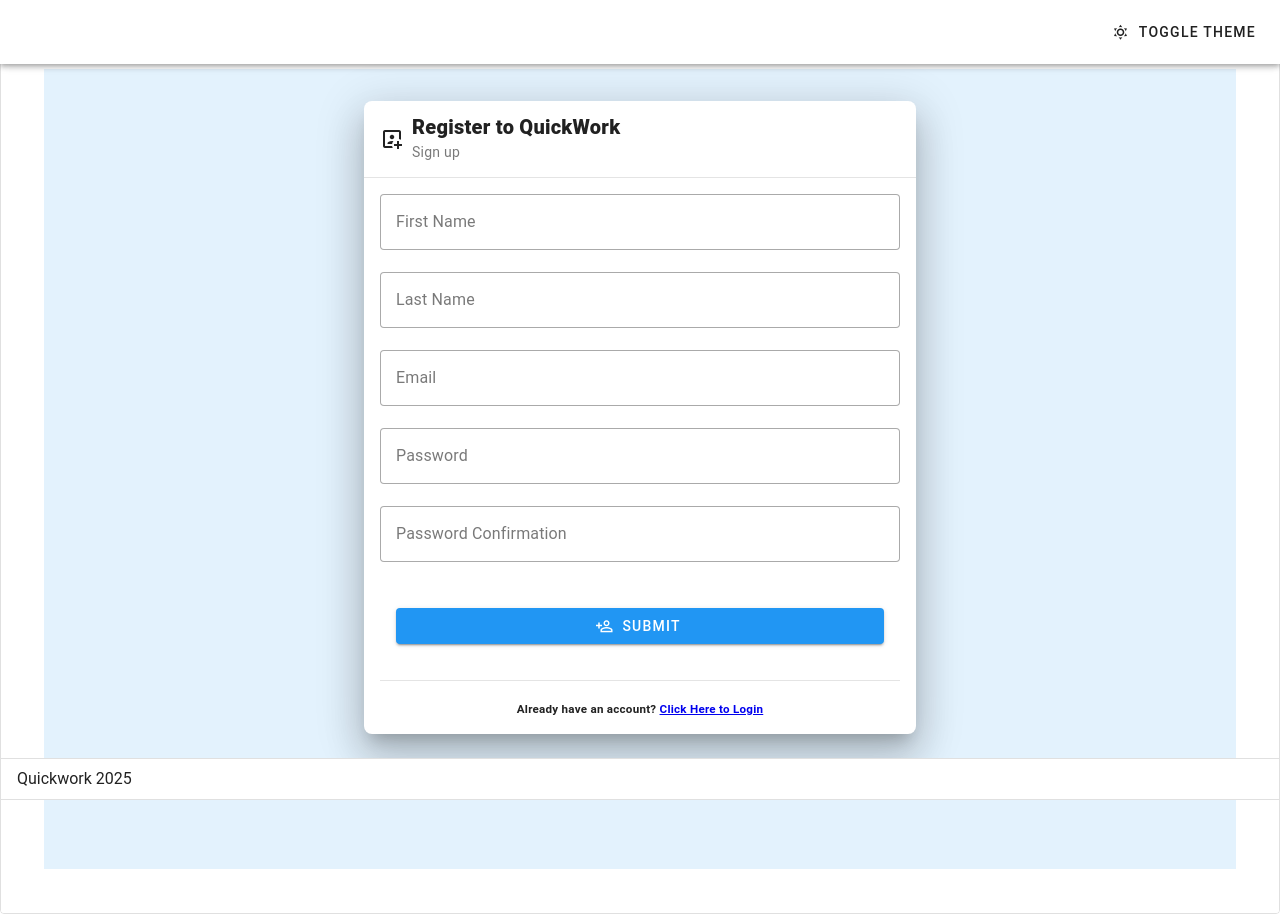
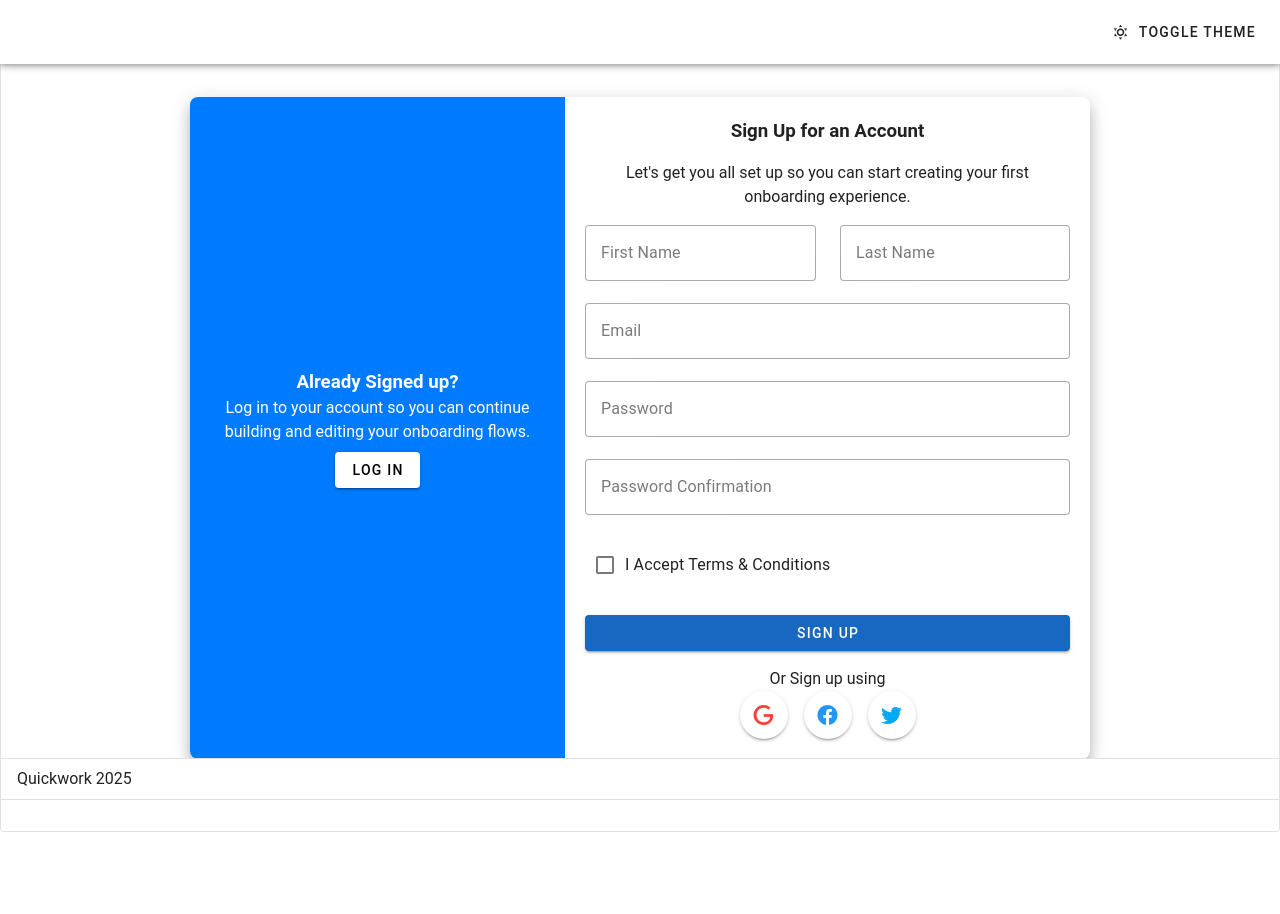
Before and after one commit to ianglenncurilan/web-quickwork, a Vue app: page /register in a window 1280 px wide. After the commit the page ends 832 px from the top, so only its background shows below. Built offline with nearby package versions, Linux system fonts and the light colour scheme.

Commit message:
fix: login and register form modified

```diff
--- a/src/views/auth/LoginView.vue
+++ b/src/views/auth/LoginView.vue
@@ -5,59 +5,52 @@ import AppLayout from '@/components/layout/AppLayout.vue'
 <template>
   <AppLayout>
     <template #content>
-      <v-container>
-        <!-- Inner Container (Transparent or Different Background) -->
       <v-container
-          fluid
-          style="
-            background: rgba(255, 255, 255, 0.8);
-            backdrop-filter: blur(10px);
-            min-height: 100vh;
-            padding: 0;
-          "
+        class="d-flex align-center justify-center"
+        style=" min-height: 80vh"
       >
-          <v-row class="d-flex justify-center align-center" style="height: 100%">
-            <v-col cols="12" md="6">
-              <!-- Transparent Login Form -->
-              <v-card
-                class="mx-auto rounded-lg"
-                prepend-icon="mdi mdi-login"
-                subtitle="Login"
-                elevation="24"
+        <v-card class="rounded-lg overflow-hidden" elevation="10" max-width="900">
+          <v-row no-gutters>
+            <!-- Left Section - Sign Up Prompt -->
+            <v-col
+              cols="12"
+              md="5"
+              class="d-flex flex-column align-center justify-center"
+              style="background-color: #007bff; color: white; padding: 2rem"
             >
-                <template v-slot:title>
-                  <span class="font-weight-black">Welcome to QuickWork</span>
-                </template>
-                <v-divider></v-divider>
-                <v-card-text class="pt-4 mt-4 ">
+              <h3 class="font-weight-bold text-center">New Here?</h3>
+              <p class="text-center">Sign up and discover a great amount of new opportunities!</p>
+              <v-btn color="white" outlined class="mt-2" to="/register">SIGN UP</v-btn>
+            </v-col>
+
+            <!-- Right Section - Login Form -->
+            <v-col cols="12" md="7" class="pa-5">
+              <h3 class="font-weight-bold text-center my-2">Welcome to Quickwork!</h3>
+              <p class="text-center my-2">Log in to your account to continue</p>
               <v-form fast-fail @submit.prevent>
-                    <v-text-field label="Email" variant="outlined"></v-text-field>
+                <v-text-field label="Email" variant="outlined" required></v-text-field>
                 <v-text-field
                   label="Password"
                   type="password"
                   variant="outlined"
+                  required
                 ></v-text-field>
-                    <v-container
-                      ><v-btn
-                        class="mt-2 bg-info"
-                        type="submit"
-                        prepend-icon="mdi mdi-login-variant"
-                        block
-                      >
-                        LOGIN
-                      </v-btn></v-container
-                    >
+                <v-btn class="mt-3" color="primary" type="submit" block>LOGIN</v-btn>
               </v-form>
-                  <v-divider class="my-5"></v-divider>
+              <div class="text-center mt-4">
+                <p class="my-4">Or Log In Using</p>
+                <v-btn icon class="mx-2"><v-icon color="red">mdi-google</v-icon></v-btn>
+                <v-btn icon class="mx-2"><v-icon color="blue">mdi-facebook</v-icon></v-btn>
+                <v-btn icon class="mx-2"><v-icon color="light-blue">mdi-twitter</v-icon></v-btn>
+              </div>
+              <v-divider class="my-4"></v-divider>
               <h5 class="text-center">
                 Don't have an account?
                 <Router-link to="/register">Click Here to Register</Router-link>
               </h5>
-                </v-card-text>
-              </v-card>
             </v-col>
           </v-row>
-        </v-container>
+        </v-card>
       </v-container>
     </template>
   </AppLayout>
--- a/src/views/auth/RegisterView.vue
+++ b/src/views/auth/RegisterView.vue
@@ -5,47 +5,67 @@ import AppLayout from '@/components/layout/AppLayout.vue'
 <template>
   <AppLayout>
     <template #content>
-      <v-row class="d-flex justify-center f" style="background-color: #e3f2fd; min-height: 100vh; padding: 20px;">
-        <v-col cols="12" md="6">
-          <v-card
-            class="mx-auto rounded-lg"
-            prepend-icon="mdi mdi-account-box-plus-outline"
-            subtitle="Sign up"
-            elevation="24"
-          >
-            <template v-slot:title>
-              <span class="font-weight-black font-Montserrat">Register to QuickWork</span>
-            </template>
+      <v-container
+        class="d-flex align-center justify-center"
+      >
+        <v-card class="rounded-lg overflow-hidden" elevation="10" max-width="900">
+          <v-row no-gutters>
+            <!-- Left Section - Login Prompt -->
+            <v-col
+              cols="12"
+              md="5"
+              class="d-flex flex-column align-center justify-center"
+              style="background-color: #007bff; color: white; padding: 2rem"
+            >
+              <h3 class="font-weight-bold text-center">Already Signed up?</h3>
+              <p class="text-center">
+                Log in to your account so you can continue building and editing your onboarding
+                flows.
+              </p>
+              <v-btn color="white" outlined class="mt-2" to="/">LOG IN</v-btn>
+            </v-col>
 
-            <v-divider></v-divider>
-            <v-card-text class="pt-4">
+            <!-- Right Section - Sign Up Form -->
+            <v-col cols="12" md="7" class="pa-5">
+              <h3 class="font-weight-bold text-center">Sign Up for an Account</h3>
+              <p class="text-center my-4">
+                Let's get you all set up so you can start creating your first onboarding experience.
+              </p>
               <v-form fast-fail @submit.prevent>
-                <v-text-field label="First Name" variant="outlined"></v-text-field>
-                <v-text-field label="Last Name" variant="outlined"></v-text-field>
-                <v-text-field label="Email" variant="outlined"></v-text-field>
-                <v-text-field label="Password" type="password" variant="outlined"></v-text-field>
-
+                <v-row>
+                  <v-col cols="12" md="6">
+                    <v-text-field label="First Name" variant="outlined" required></v-text-field>
+                  </v-col>
+                  <v-col cols="12" md="6">
+                    <v-text-field label="Last Name" variant="outlined" required></v-text-field>
+                  </v-col>
+                </v-row>
+                <v-text-field label="Email" variant="outlined" required></v-text-field>
+                <v-text-field
+                  label="Password"
+                  type="password"
+                  variant="outlined"
+                  required
+                ></v-text-field>
                 <v-text-field
                   label="Password Confirmation"
-                  helper-text="Please re-enter your password"
                   type="password"
                   variant="outlined"
+                  required
                 ></v-text-field>
-
-                <v-container><v-btn class="mt-2 bg-info" type="submit" prepend-icon="mdi mdi-account-plus-outline" block>Submit</v-btn>
-                </v-container>
-
-                <v-divider class="my-5"></v-divider>
-
-                <h5 class="text-center">
-                  Already have an account?
-                  <Router-link to="/">Click Here to Login</Router-link>
-                </h5>
+                <v-checkbox label="I Accept Terms & Conditions" required></v-checkbox>
+                <v-btn color="primary" type="submit" block>SIGN UP</v-btn>
               </v-form>
-            </v-card-text>
-          </v-card>
-        </v-col>
-      </v-row>
+              <div class="text-center mt-4">
+                <p>Or Sign up using</p>
+                <v-btn icon class="mx-2"><v-icon color="red">mdi-google</v-icon></v-btn>
+                <v-btn icon class="mx-2"><v-icon color="blue">mdi-facebook</v-icon></v-btn>
+                <v-btn icon class="mx-2"><v-icon color="light-blue">mdi-twitter</v-icon></v-btn>
+              </div>
+            </v-col>
+          </v-row>
+        </v-card>
+      </v-container>
     </template>
   </AppLayout>
 </template>
```
Lines whose indentation alone changed are shown as unchanged.
